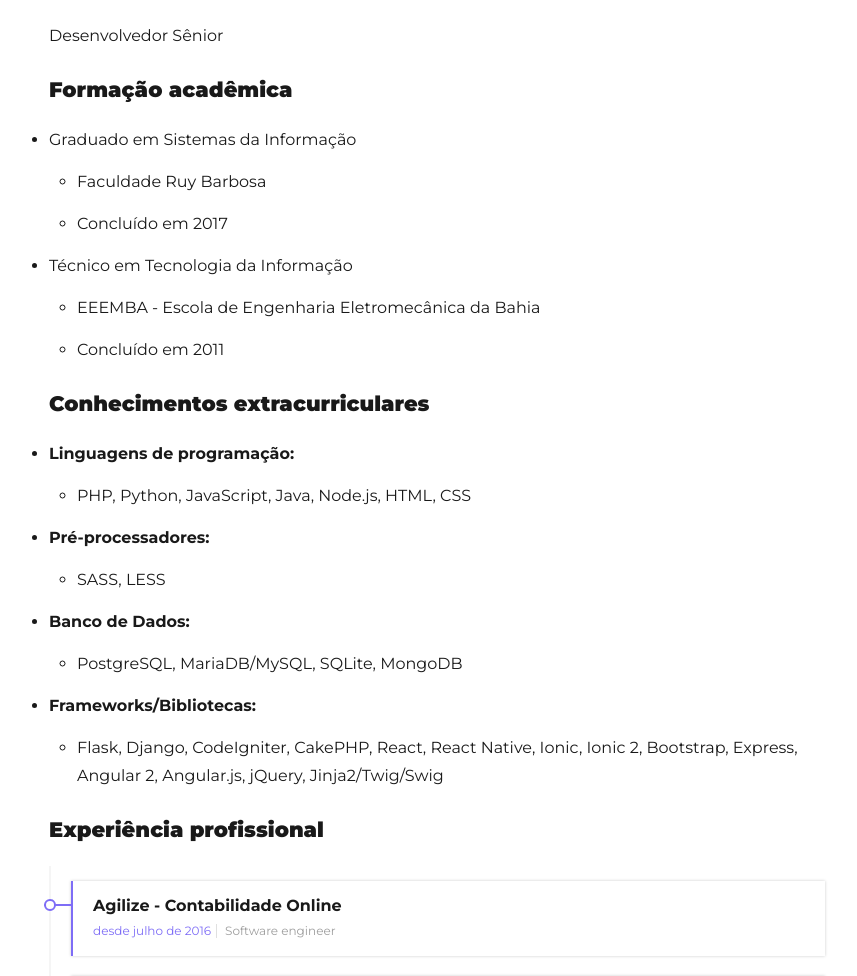
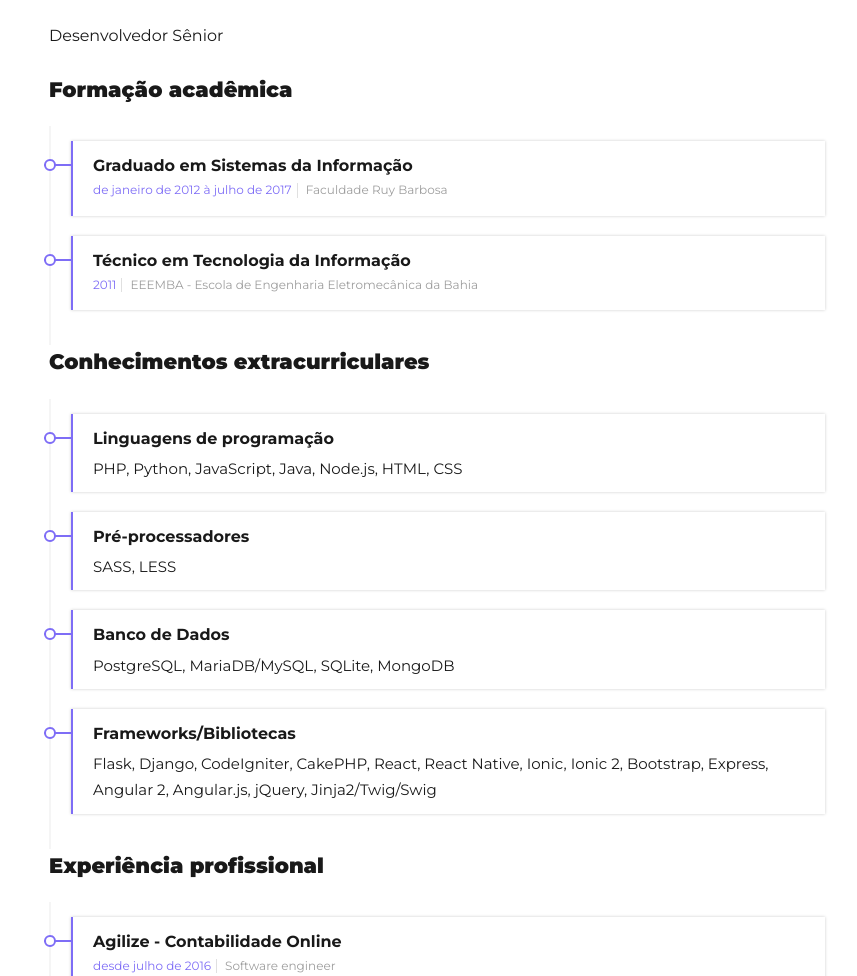
Before and after one commit to RodolfoSilva/rodolfosilva.github.io, a Gatsby site: page /curriculo in a window 1280 px wide. Shown: the part 407-1383 px from the top of the page, without its empty margins (203-1060 px from the left). Built offline with nearby package versions, Linux system fonts and the light colour scheme; Gatsby itself is replaced by a stand-in of ours; some packages are replaced by stand-ins of ours.

Commit message:
Atualiza o layout

```diff
--- a/src/components/Timeline/Item.js
+++ b/src/components/Timeline/Item.js
@@ -5,10 +5,14 @@ import PeriodFormat from '../PeriodFormat'
 export const Item = ({ title, subTitle, startAt, endAt, children }) => (
   <li className={styles.timelineItem}>
     <h2 className={styles.timelineItemTitle}>{title}</h2>
-    <div className={styles.timelineItemPeriod}>
-      <PeriodFormat start={startAt} end={endAt}/>
-    </div>
-    <div className={styles.timelineItemSmall}>{subTitle}</div>
+    {(startAt || endAt) && (
+      <div className={styles.timelineItemPeriod}>
+        <PeriodFormat start={startAt} end={endAt}/>
+      </div>
+    )}
+    {subTitle && (
+      <div className={styles.timelineItemSmall}>{subTitle}</div>
+    )}
     {children && (
       <div className={styles.timelineItemDescription}>
         {children}
--- a/src/components/Timeline/styles.module.css
+++ b/src/components/Timeline/styles.module.css
@@ -76,6 +76,6 @@
 
 .timelineItem .timelineItemDescription {
   font-size: 15px;
-  margin: 0 0 10px;
+  margin: 8px 0 0;
   font-weight: 400;
 }
--- a/src/pages/curriculo.js
+++ b/src/pages/curriculo.js
@@ -40,49 +40,36 @@ const CurriculoPage = (props) => (
 
     <h2 className={styles.subTitle} id="formação-acadêmica">Formação acadêmica</h2>
 
-    <ul>
-      <li>Graduado em Sistemas da Informação
-        <ul>
-          <li>Faculdade Ruy Barbosa</li>
-          <li>Concluído em 2017</li>
-        </ul>
-      </li>
-      <li>Técnico em Tecnologia da Informação
-        <ul>
-          <li>EEEMBA - Escola de Engenharia Eletromecânica da Bahia</li>
-          <li>Concluído em 2011</li>
-        </ul>
-      </li>
-    </ul>
+    <Timeline>
+      <Item
+        title="Graduado em Sistemas da Informação"
+        subTitle="Faculdade Ruy Barbosa"
+        startAt="2012-01-01T03:00:00.000Z"
+        endAt="2017-07-01T03:00:00.000Z"
+      />
+      <Item
+        title="Técnico em Tecnologia da Informação"
+        subTitle="EEEMBA - Escola de Engenharia Eletromecânica da Bahia"
+        startAt="2011-01-01T03:00:00.000Z"
+        endAt="2011-12-31T02:59:59.000Z"
+      />
+    </Timeline>
 
     <h2 className={styles.subTitle} id="conhecimentos-extracurriculares">Conhecimentos extracurriculares</h2>
-
-    <ul>
-      <li>
-        <ExtracurricularKnowledge
-          title='Linguagens de programação'
-          description='PHP, Python, JavaScript, Java, Node.js, HTML, CSS'
-        />
-      </li>
-      <li>
-        <ExtracurricularKnowledge
-          title="Pré-processadores"
-          description="SASS, LESS"
-        />
-      </li>
-      <li>
-        <ExtracurricularKnowledge
-          title='Banco de Dados'
-          description='PostgreSQL, MariaDB/MySQL, SQLite, MongoDB'
-        />
-      </li>
-      <li>
-        <ExtracurricularKnowledge
-          title="Frameworks/Bibliotecas"
-          description="Flask, Django, CodeIgniter, CakePHP, React, React Native, Ionic, Ionic 2, Bootstrap, Express, Angular 2, Angular.js, jQuery, Jinja2/Twig/Swig"
-        />
-      </li>
-    </ul>
+    <Timeline>
+      <Item  title="Linguagens de programação">
+        PHP, Python, JavaScript, Java, Node.js, HTML, CSS
+      </Item>
+      <Item  title="Pré-processadores">
+        SASS, LESS
+      </Item>
+      <Item  title="Banco de Dados">
+        PostgreSQL, MariaDB/MySQL, SQLite, MongoDB
+      </Item>
+      <Item  title="Frameworks/Bibliotecas">
+        Flask, Django, CodeIgniter, CakePHP, React, React Native, Ionic, Ionic 2, Bootstrap, Express, Angular 2, Angular.js, jQuery, Jinja2/Twig/Swig
+      </Item>
+    </Timeline>
 
     <h2 className={styles.subTitle} id="experiência-profissional">Experiência profissional</h2>
 
```
